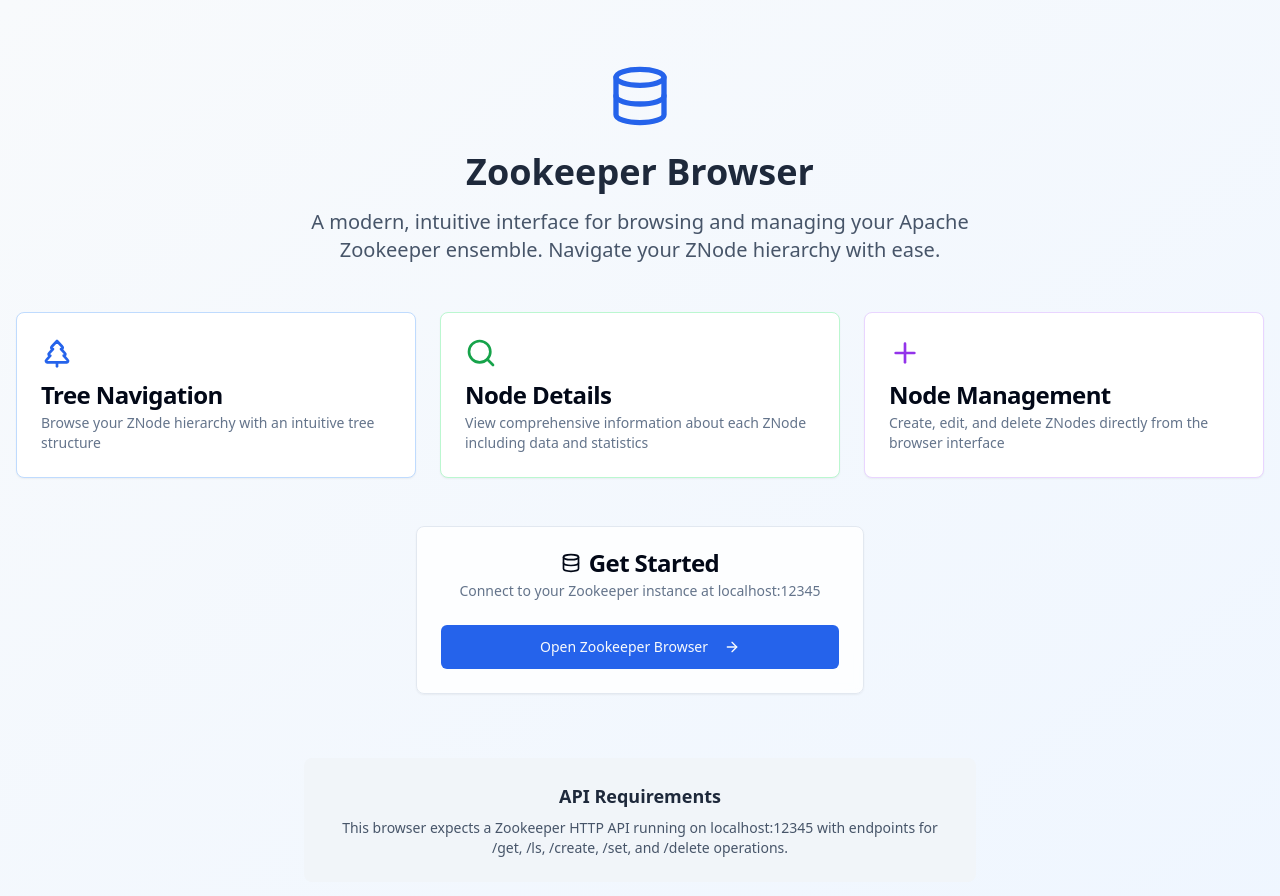
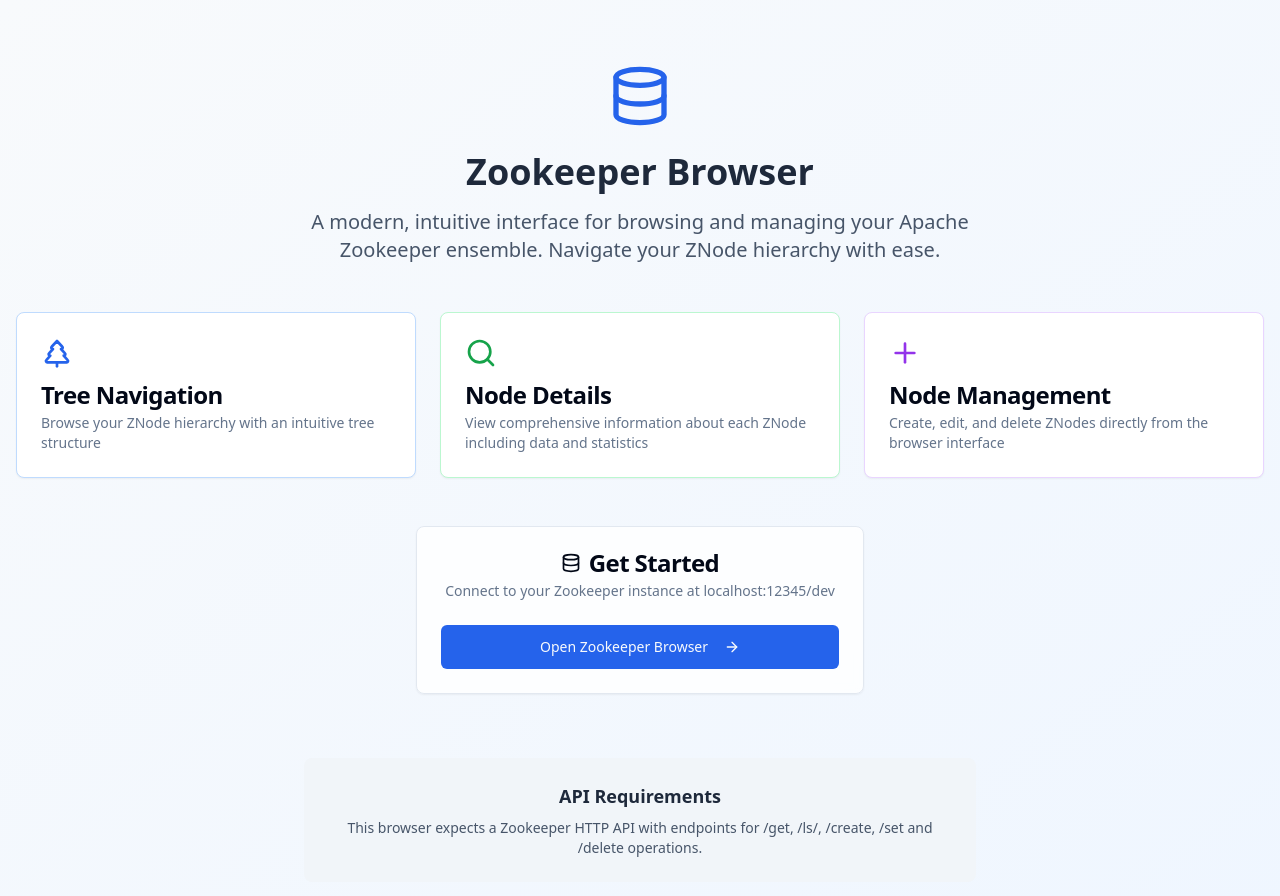
Before and after one commit to ankitsultana/zookeeper-explorer-ui-plus, a React (Vite) app: page / in a window 1280 px wide. Shown: the top 896 px of the page. Built offline with nearby package versions, Linux system fonts and the light colour scheme.

Commit message:
Update default URL and API requirements
- Changed the default Zookeeper URL to "localhost:12345/dev".
- Corrected the API requirements in the README.

```diff
--- a/src/contexts/ZookeeperContext.tsx
+++ b/src/contexts/ZookeeperContext.tsx
@@ -1,4 +1,3 @@
-
 import React, { createContext, useContext, useState, useEffect } from 'react';
 import ZookeeperService, { ZookeeperConfig } from '../services/zookeeperService';
 import { ZookeeperConnection } from '../components/ZookeeperConnectionManager';
@@ -31,7 +30,7 @@ export const ZookeeperProvider: React.FC<ZookeeperProviderProps> = ({ children }
     {
       id: 'default',
       name: 'Local Development',
-      url: 'http://localhost:12345'
+      url: 'http://localhost:12345/dev'
     }
   ]);
   const [activeConnectionId, setActiveConnectionId] = useState<string>('default');
@@ -40,7 +39,7 @@ export const ZookeeperProvider: React.FC<ZookeeperProviderProps> = ({ children }
   const activeConnection = connections.find(conn => conn.id === activeConnectionId);
   const config: ZookeeperConfig = {
     mode: 'http',
-    httpUrl: activeConnection?.url || 'http://localhost:12345'
+    httpUrl: activeConnection?.url || 'http://localhost:12345/dev'
   };
 
   useEffect(() => {
--- a/src/pages/Index.tsx
+++ b/src/pages/Index.tsx
@@ -1,4 +1,3 @@
-
 import { Button } from "@/components/ui/button";
 import { Card, CardContent, CardDescription, CardHeader, CardTitle } from "@/components/ui/card";
 import { Database, ArrowRight, TreePine, Search, Plus } from "lucide-react";
@@ -61,7 +60,7 @@ const Index = () => {
                 Get Started
               </CardTitle>
               <CardDescription>
-                Connect to your Zookeeper instance at localhost:12345
+                Connect to your Zookeeper instance at localhost:12345/dev
               </CardDescription>
             </CardHeader>
             <CardContent>
@@ -81,8 +80,8 @@ const Index = () => {
               API Requirements
             </h3>
             <p className="text-slate-600 text-sm">
-              This browser expects a Zookeeper HTTP API running on localhost:12345 with endpoints
-              for /get, /ls, /create, /set, and /delete operations.
+              This browser expects a Zookeeper HTTP API with endpoints
+              for /get, /ls/, /create, /set and /delete operations.
             </p>
           </div>
         </div>
```
